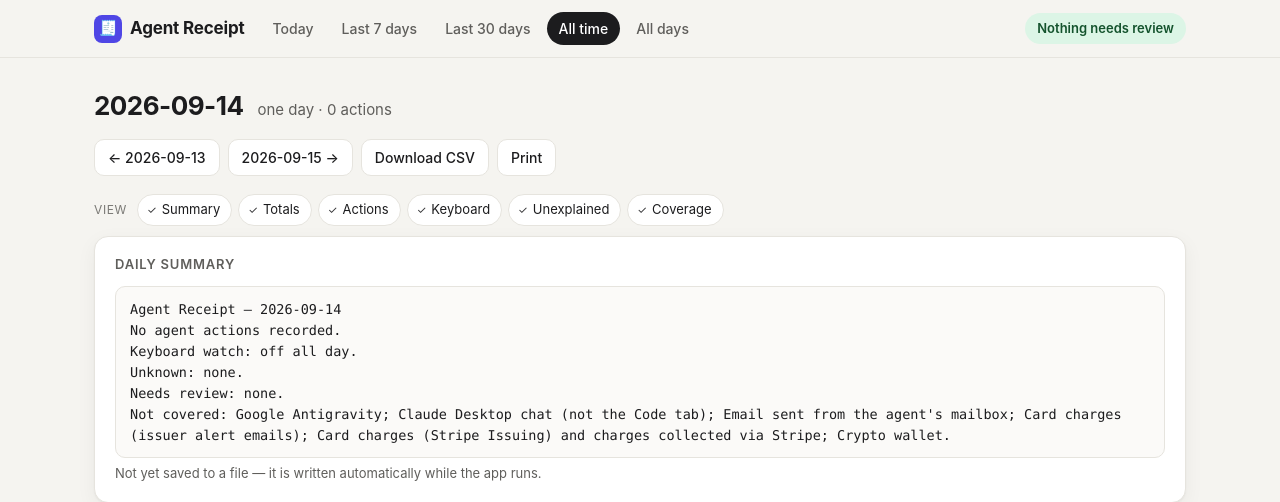
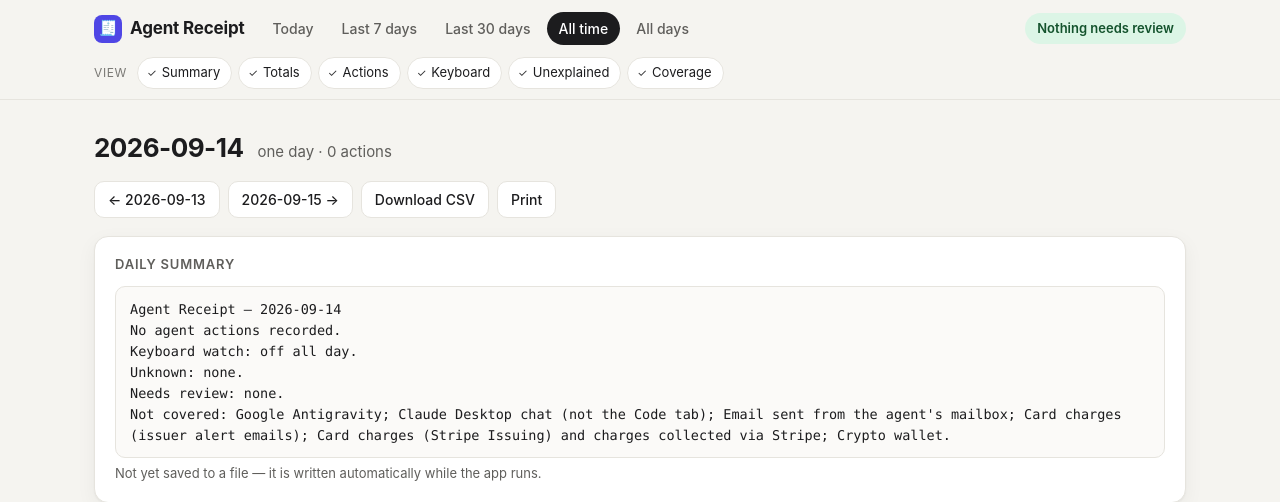
Before and after one commit to pseudomascot/agent-receipt, a Flask app: page /all in a window 1280 px wide. Shown: the top 502 px of the page. Run offline with Flask 3, Linux system fonts and the light colour scheme; data that the repository does not hold is empty.

Commit message:
Keep the View toggles in the sticky header
The Summary/Totals/Actions/… show-hide chips move from the page body
into a second row of the sticky top bar, so they can be used at any
scroll position.

Co-Authored-By: Claude Fable 5.1 <noreply@anthropic.com>

```diff
--- a/src/templates/base.html
+++ b/src/templates/base.html
@@ -39,6 +39,8 @@
   .badge.alert { background: var(--unknown-bg); color: var(--unknown-fg); }
   .badge.clear { background: var(--human-bg); color: var(--human-fg); }
   .badge:hover { text-decoration: none; filter: brightness(.97); }
+  .toolbar { max-width: 1140px; margin: 0 auto; padding: 0 24px 10px; display: flex; gap: 6px; flex-wrap: wrap; align-items: center; }
+  .toolbar .label { font-size: 12px; color: var(--faint); text-transform: uppercase; letter-spacing: .05em; margin-right: 4px; }
 
   main { max-width: 1140px; margin: 0 auto; padding: 22px 24px 60px; }
   .page-title { display: flex; align-items: baseline; gap: 14px; flex-wrap: wrap; margin: 6px 0 14px; }
@@ -157,7 +159,7 @@
     <a href="/"{% if nav == 'index' %} class="on"{% endif %}>All days</a>
   </nav>
   <a href="/alerts" class="badge {{ 'alert' if needs_review else 'clear' }}">{% if needs_review %}{{ needs_review }} need{{ 's' if needs_review == 1 else '' }} review{% else %}Nothing needs review{% endif %}</a>
-</div></header>
+</div>{% block toolbar %}{% endblock %}</header>
 <main>
 {% block body %}{% endblock %}
 
--- a/src/templates/statement.html
+++ b/src/templates/statement.html
@@ -1,5 +1,17 @@
 {% extends "base.html" %}
 {% block title %}Agent Receipt — {{ label }}{% endblock %}
+{% block toolbar %}
+<div class="toolbar screen-only">
+  <span class="label">View</span>
+  <button type="button" class="chip check" data-toggle-section="summary">Summary</button>
+  <button type="button" class="chip check" data-toggle-section="totals">Totals</button>
+  <button type="button" class="chip check" data-toggle-section="actions">Actions</button>
+  {% if not single_day %}<button type="button" class="chip check" data-toggle-section="byday">By day</button>{% endif %}
+  <button type="button" class="chip check" data-toggle-section="keyboard">Keyboard</button>
+  <button type="button" class="chip check" data-toggle-section="unknown">Unexplained</button>
+  <button type="button" class="chip check" data-toggle-section="coverage">Coverage</button>
+</div>
+{% endblock %}
 {% block body %}
 {% set keep_agent = ('&agent=' ~ (agent_filter|urlencode)) if agent_filter else '' %}
 {% set keep_user = ('&user=' ~ (user_filter|urlencode)) if user_filter else '' %}
@@ -17,17 +29,6 @@
   {% endif %}
   <a class="btn" href="/export.csv?start={{ start }}&end={{ end }}{{ keep_type }}{{ keep_agent }}{{ keep_user }}">Download CSV</a>
   <a class="btn" href="#" onclick="window.print();return false">Print</a>
-</div>
-
-<div class="filters screen-only">
-  <span class="label">View</span>
-  <button type="button" class="chip check" data-toggle-section="summary">Summary</button>
-  <button type="button" class="chip check" data-toggle-section="totals">Totals</button>
-  <button type="button" class="chip check" data-toggle-section="actions">Actions</button>
-  {% if not single_day %}<button type="button" class="chip check" data-toggle-section="byday">By day</button>{% endif %}
-  <button type="button" class="chip check" data-toggle-section="keyboard">Keyboard</button>
-  <button type="button" class="chip check" data-toggle-section="unknown">Unexplained</button>
-  <button type="button" class="chip check" data-toggle-section="coverage">Coverage</button>
 </div>
 
 <section class="card" data-section="summary">
```
